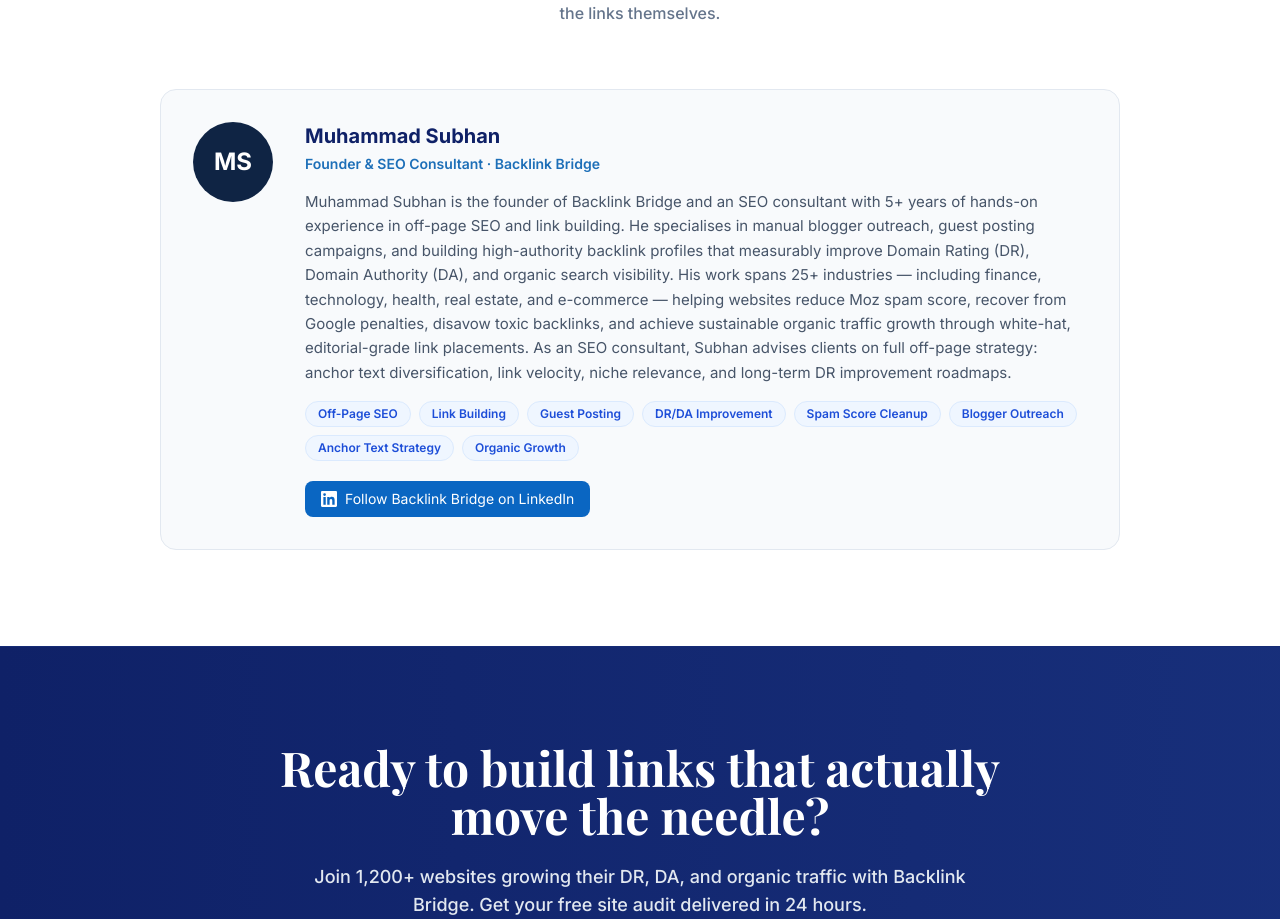
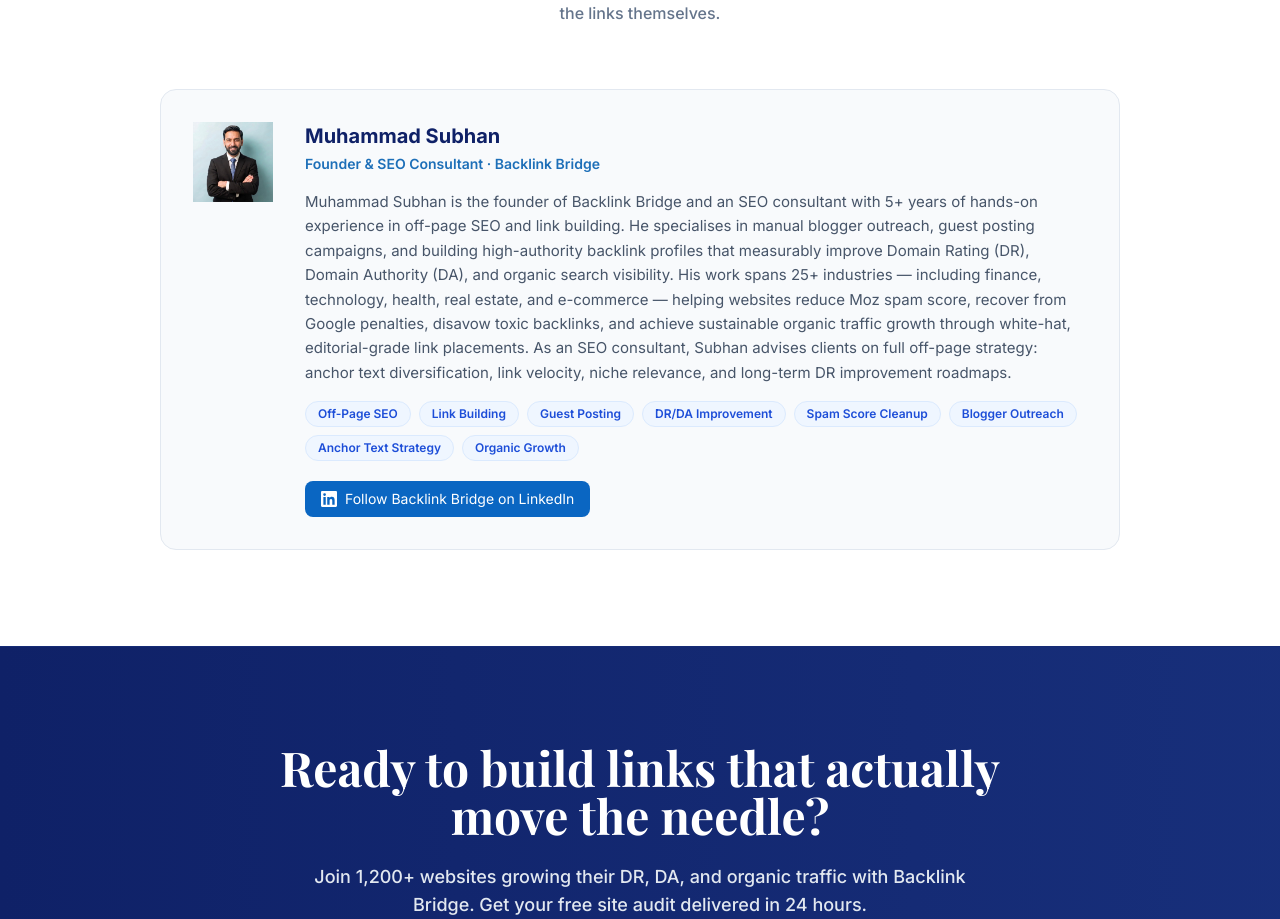
Before and after one commit to subhanm686/Backlink-Bridge, a Next.js app: page /about in a window 1280 px wide. Shown: the part 2948-3867 px from the top of the page. Built offline with nearby package versions, Linux system fonts and the light colour scheme; no server answers; a web font is replaced by a local one.

Commit message:
Update founder display with image
Replaced initials with an image of Muhammad Subhan.

```diff
--- a/src/app/about/page.tsx
+++ b/src/app/about/page.tsx
@@ -187,7 +187,7 @@ export default function AboutPage() {
 
             <div className="flex flex-col md:flex-row gap-8 items-start bg-slate-50 border border-slate-200 rounded-2xl p-8">
               <div className="flex-shrink-0 w-20 h-20 rounded-full flex items-center justify-center text-white font-bold text-2xl" style={{ backgroundColor: '#0f2444' }}>
-                MS
+                <img src="/founder-photo.jpg" alt="Muhammad Subhan" style={{ width: '100%', height: '100%', objectFit: 'cover' }} />
               </div>
               <div className="flex-1">
                 <h3 className="text-xl font-bold text-navy mb-1">Muhammad Subhan</h3>
```
